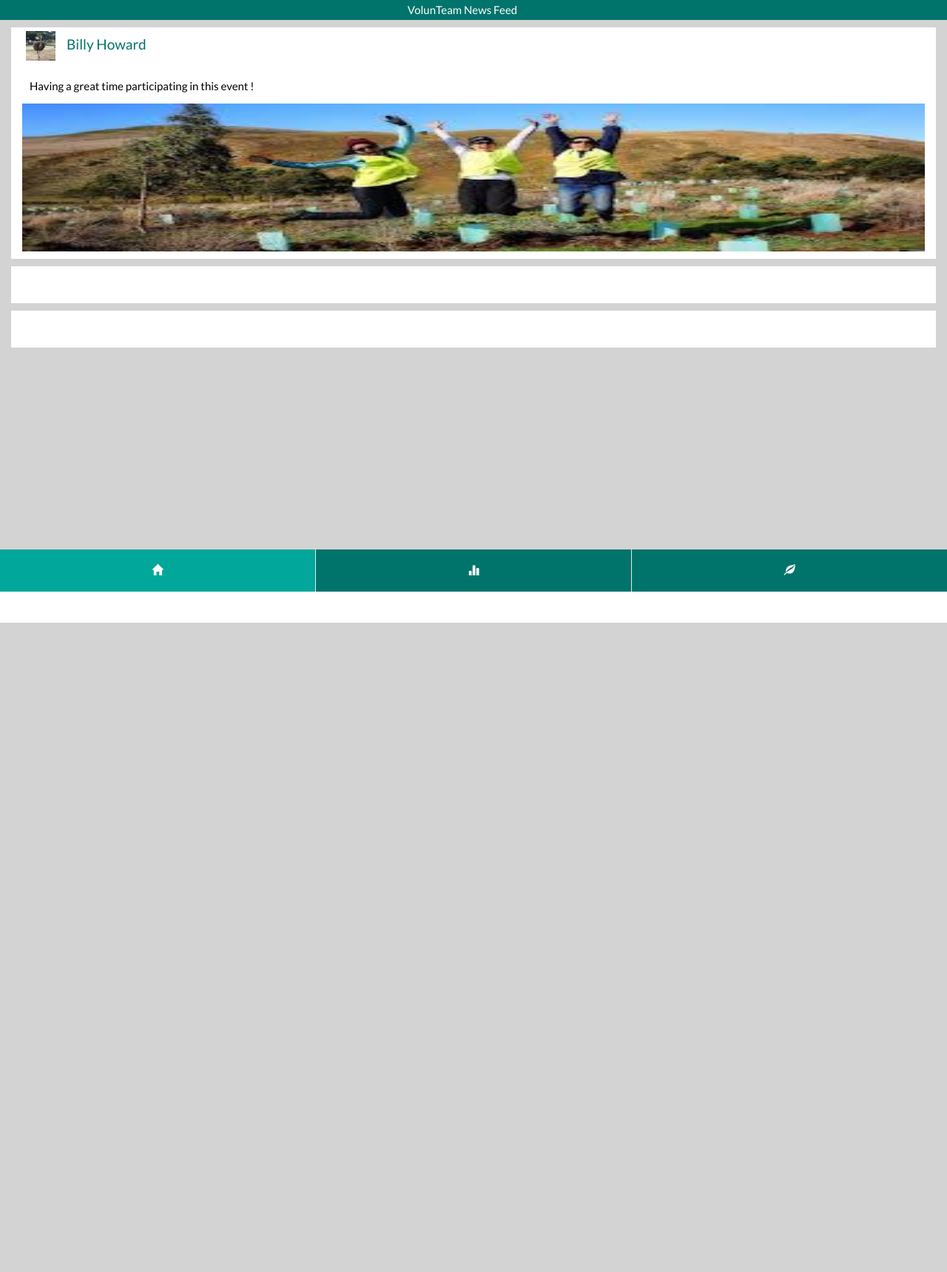
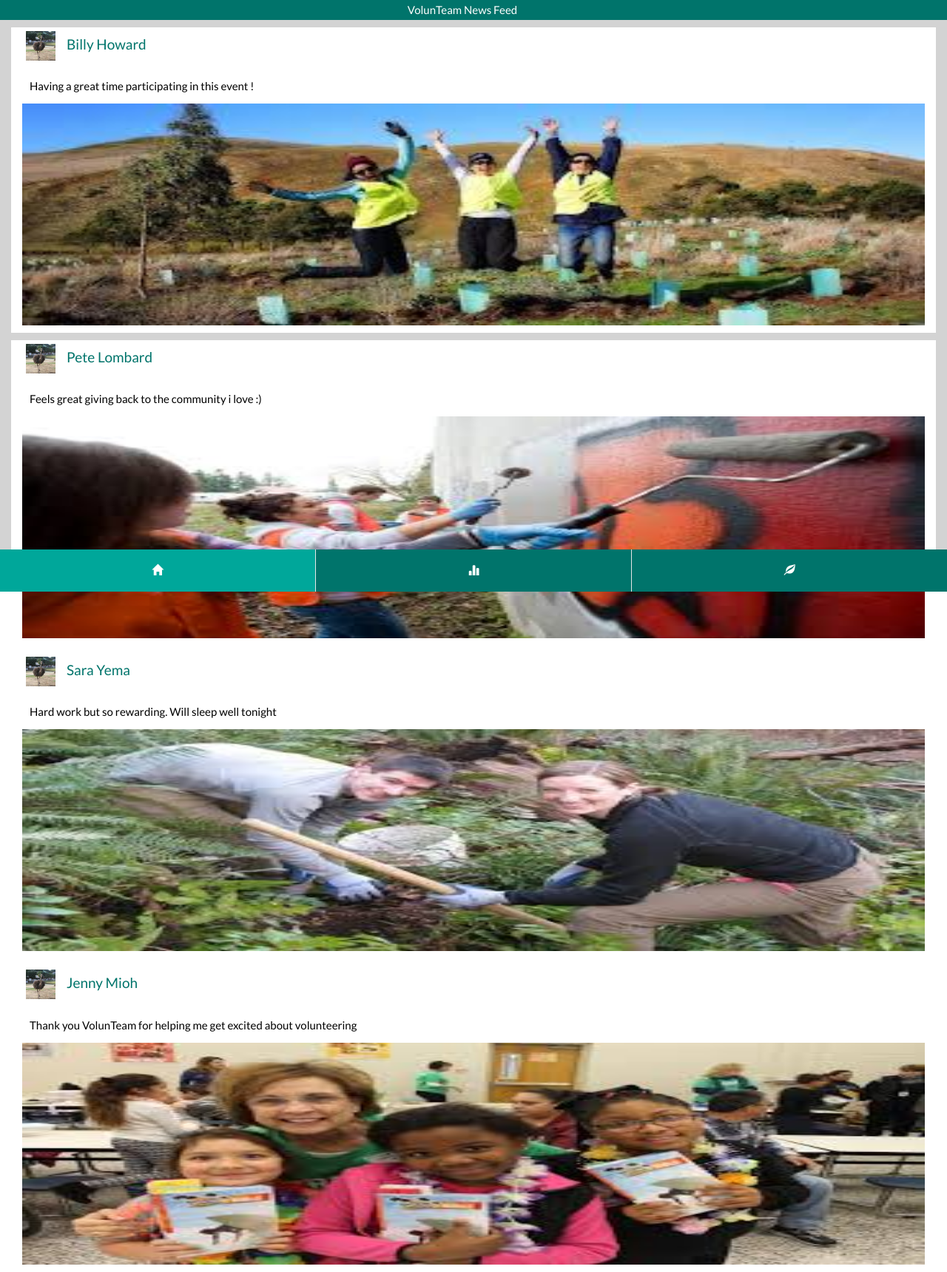
Before and after one commit to UltraKapes/Runcorp, a PHP site: page / in a window 1280 px wide. Shown: the whole page at 74% size. Before the commit the page ends 842 px from the top, so only its background shows below. Run offline with PHP 8.4, Linux system fonts and the light colour scheme.

Commit message:
more feeds

```diff
--- a/www/css/style.css
+++ b/www/css/style.css
@@ -280,6 +280,7 @@ height: 100vh;
 .profileName{
     width:50%;
     margin-left: 60px;
+
     overflow: hidden;
     color: #00746b;
 
@@ -295,7 +296,10 @@ height: 100vh;
     margin-bottom: 10px;
 }
 
-
+body{
+    overflow-y: scroll;
+overflow-x: hidden;
+}
 
 
 
--- a/www/index.html
+++ b/www/index.html
@@ -46,11 +46,34 @@
                             <img class="profilePic" src="img/profile.jpg" width="50" height="50">
                             <h4 class="profileName">Billy Howard</h3>
                             <p class="comment">Having a great time participating in this event !</p>
-                            <img class="commentPic"src="img/volunteam1.jpg" width="100%" height="200">
+                            <img class="commentPic"src="img/volunteam1.jpg" width="100%" height="300">
 
                         </div>
-                        <div class=" col-sm-12 feedItem"></div>
-                        <div class=" col-sm-12 feedItem"></div>
+                        <div class=" col-sm-12 feedItem">
+
+                            <img class="profilePic" src="img/profile.jpg" width="50" height="50">
+                            <h4 class="profileName">Pete Lombard</h3>
+                            <p class="comment">Feels great giving back to the community i love :)</p>
+                            <img class="commentPic"src="img/volunteam2.jpg" width="100%" height="300">
+
+                        </div>
+                        <div class=" col-sm-12 feedItem">
+
+                            <img class="profilePic" src="img/profile.jpg" width="50" height="50">
+                            <h4 class="profileName">Sara Yema</h3>
+                            <p class="comment">Hard work but so rewarding. Will sleep well tonight</p>
+                            <img class="commentPic"src="img/volunteam3.jpg" width="100%" height="300">
+
+                        </div>
+                        <div class=" col-sm-12 feedItem">
+
+                            <img class="profilePic" src="img/profile.jpg" width="50" height="50">
+                            <h4 class="profileName">Jenny Mioh</h3>
+                            <p class="comment">Thank you VolunTeam for helping me get excited about volunteering</p>
+                            <img class="commentPic"src="img/volunteam4.jpg" width="100%" height="300">
+
+                        </div>
+
                     </div>
                 </div>
                 <div id="opp">
```
Also changed, not shown: www/img/volunteam2.jpg (added), www/img/volunteam3.jpg (added), www/img/volunteam4.jpg (added).
